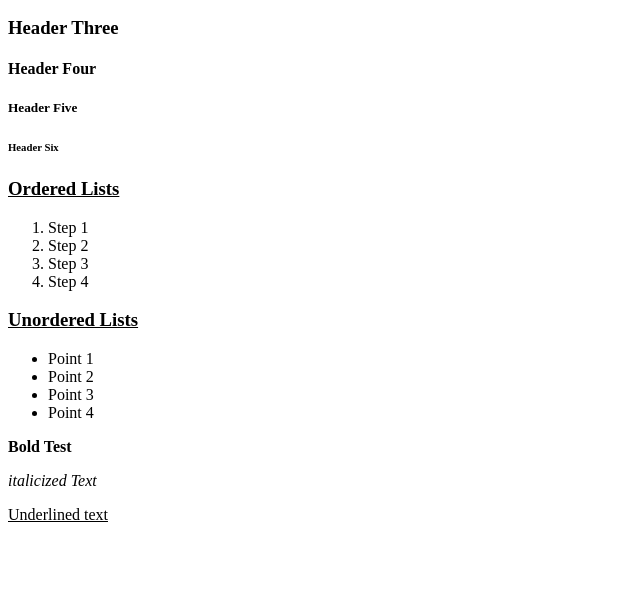
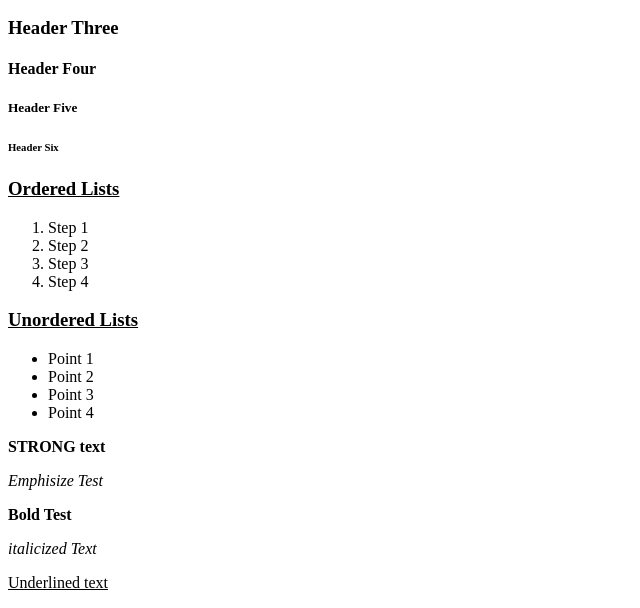
Before and after one commit to RCruey/git_test, a plain HTML site: page html-boilerplate/index.html in a window 1280 px wide. Shown: the part 208-816 px from the top of the page, without its empty margins (0-640 px from the left). Drawn offline with Linux system fonts and the light colour scheme.

Commit message:
added text tags, header tags, and basic headings to index.html

```diff
--- a/html-boilerplate/index.html
+++ b/html-boilerplate/index.html
@@ -1,3 +1,6 @@
+<!-- This is an HTML comment, it is ignored by the browser.-->
+<!-- For a quick way to make comments, just use CTRL + / -->
+<!-- Not going to lie, glad I have html experience for these projects.  -->
 <!DOCTYPE html>
 <html lang="en">
     <head>
@@ -29,7 +32,9 @@
             <li>Point 3</li>
             <li>Point 4</li>
         </ul>
-
+        <p><strong>STRONG text</strong></p?
+        <hr />
+        <p><em>Emphisize Test</em></p>
         <b><p>Bold Test</p></b>
         <i><p>italicized Text</p></i>
         <u><p>Underlined text</p></u>
```
